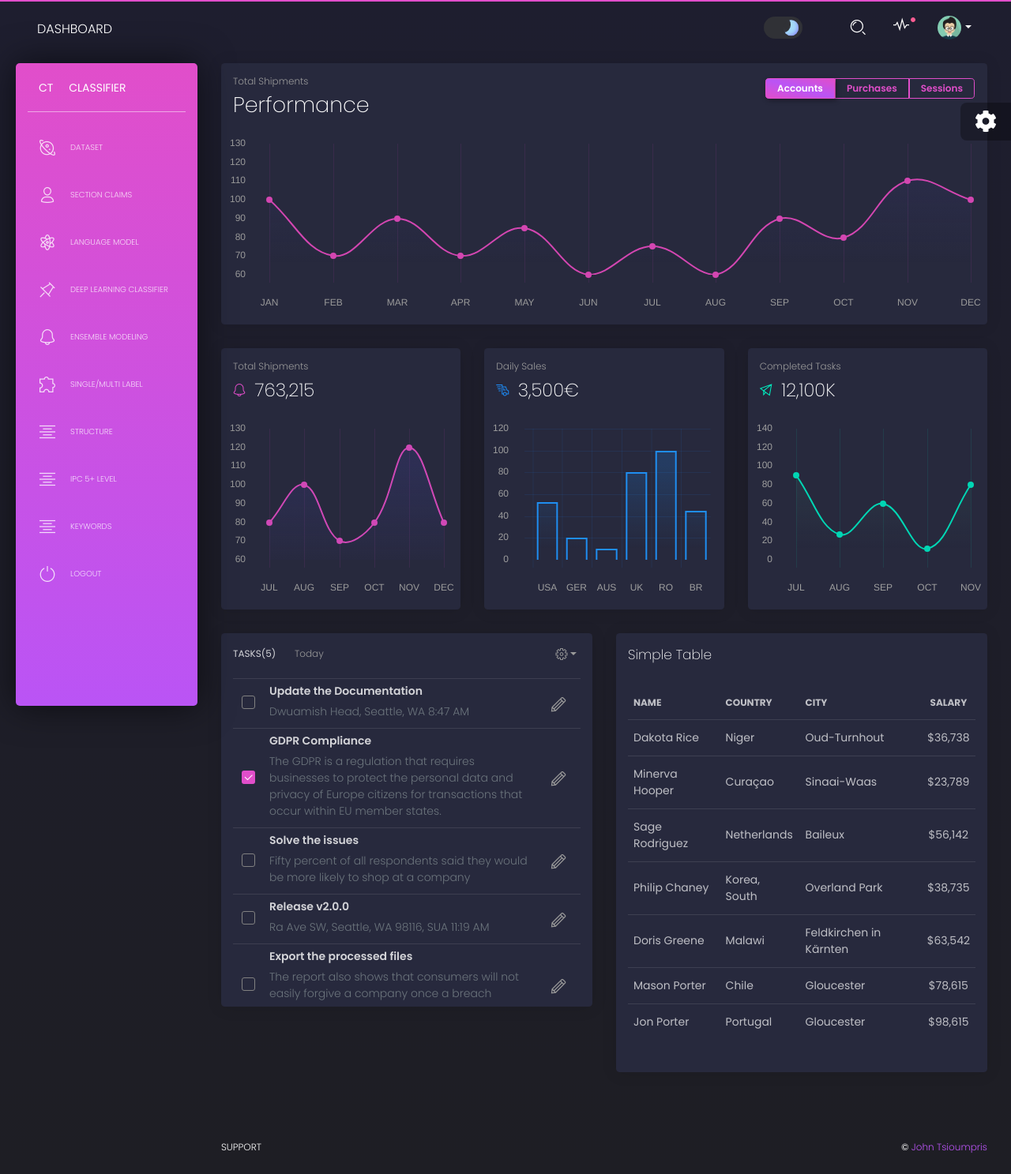
After one commit to tsgiannis/master_thesis, a Flask app: template apps/templates/home/index_original.html in a window 1280 px wide. The commit adds this page. Shown: the whole page at 79% size. Run offline with Flask 3, Linux system fonts and the light colour scheme; the template is opened without the code that fills it, so the values that code supplies are empty; parts of the project's set-up code (start-up, migrations or seed data) failed here and were passed over; some libraries are stand-ins or nearby versions.

Commit message:
Various Code changes

```diff
--- /dev/null
+++ b/apps/templates/home/index_original.html
@@ -0,0 +1,406 @@
+{% extends "layouts/base.html" %}
+
+{% block title %} Dashboard {% endblock %}
+
+<!-- Specific Page CSS goes HERE  -->
+{% block stylesheets %}{% endblock stylesheets %}
+
+{% block content %}
+
+    <div class="content">
+        <div class="row">
+            <div class="col-12">
+                <div class="card card-chart">
+                    <div class="card-header ">
+                        <div class="row">
+                            <div class="col-sm-6 text-left">
+                                <h5 class="card-category">Total Shipments</h5>
+                                <h2 class="card-title">Performance</h2>
+                            </div>
+                            <div class="col-sm-6">
+                                <div class="btn-group btn-group-toggle float-right" data-toggle="buttons">
+                                    <label class="btn btn-sm btn-primary btn-simple active" id="0">
+                                        <input type="radio" name="options" checked>
+                                        <span class="d-none d-sm-block d-md-block d-lg-block d-xl-block">Accounts</span>
+                                        <span class="d-block d-sm-none">
+                        <i class="tim-icons icon-single-02"></i>
+                    </span>
+                                    </label>
+                                    <label class="btn btn-sm btn-primary btn-simple" id="1">
+                                        <input type="radio" class="d-none d-sm-none" name="options">
+                                        <span class="d-none d-sm-block d-md-block d-lg-block d-xl-block">Purchases</span>
+                                        <span class="d-block d-sm-none">
+                        <i class="tim-icons icon-gift-2"></i>
+                    </span>
+                                    </label>
+                                    <label class="btn btn-sm btn-primary btn-simple" id="2">
+                                        <input type="radio" class="d-none" name="options">
+                                        <span class="d-none d-sm-block d-md-block d-lg-block d-xl-block">Sessions</span>
+                                        <span class="d-block d-sm-none">
+                        <i class="tim-icons icon-tap-02"></i>
+                    </span>
+                                    </label>
+                                </div>
+                            </div>
+                        </div>
+                    </div>
+                    <div class="card-body">
+                        <div class="chart-area">
+                            <canvas id="chartBig1"></canvas>
+                        </div>
+                    </div>
+                </div>
+            </div>
+        </div>
+        <div class="row">
+            <div class="col-lg-4">
+                <div class="card card-chart">
+                    <div class="card-header">
+                        <h5 class="card-category">Total Shipments</h5>
+                        <h3 class="card-title"><i class="tim-icons icon-bell-55 text-primary"></i> 763,215</h3>
+                    </div>
+                    <div class="card-body">
+                        <div class="chart-area">
+                            <canvas id="chartLinePurple"></canvas>
+                        </div>
+                    </div>
+                </div>
+            </div>
+            <div class="col-lg-4">
+                <div class="card card-chart">
+                    <div class="card-header">
+                        <h5 class="card-category">Daily Sales</h5>
+                        <h3 class="card-title"><i class="tim-icons icon-delivery-fast text-info"></i> 3,500€</h3>
+                    </div>
+                    <div class="card-body">
+                        <div class="chart-area">
+                            <canvas id="CountryChart"></canvas>
+                        </div>
+                    </div>
+                </div>
+            </div>
+            <div class="col-lg-4">
+                <div class="card card-chart">
+                    <div class="card-header">
+                        <h5 class="card-category">Completed Tasks</h5>
+                        <h3 class="card-title"><i class="tim-icons icon-send text-success"></i> 12,100K</h3>
+                    </div>
+                    <div class="card-body">
+                        <div class="chart-area">
+                            <canvas id="chartLineGreen"></canvas>
+                        </div>
+                    </div>
+                </div>
+            </div>
+        </div>
+        <div class="row">
+            <div class="col-lg-6 col-md-12">
+                <div class="card card-tasks">
+                    <div class="card-header ">
+                        <h6 class="title d-inline">Tasks(5)</h6>
+                        <p class="card-category d-inline">today</p>
+                        <div class="dropdown">
+                            <button type="button" class="btn btn-link dropdown-toggle btn-icon"
+                                    data-toggle="dropdown">
+                                <i class="tim-icons icon-settings-gear-63"></i>
+                            </button>
+                            <div class="dropdown-menu dropdown-menu-right" aria-labelledby="dropdownMenuLink">
+                                <a class="dropdown-item" href="#pablo">Action</a>
+                                <a class="dropdown-item" href="#pablo">Another action</a>
+                                <a class="dropdown-item" href="#pablo">Something else</a>
+                            </div>
+                        </div>
+                    </div>
+                    <div class="card-body ">
+                        <div class="table-full-width table-responsive">
+                            <table class="table">
+                                <tbody>
+                                <tr>
+                                    <td>
+                                        <div class="form-check">
+                                            <label class="form-check-label">
+                                                <input class="form-check-input" type="checkbox" value="">
+                                                <span class="form-check-sign">
+                            <span class="check"></span>
+                            </span>
+                                            </label>
+                                        </div>
+                                    </td>
+                                    <td>
+                                        <p class="title">Update the Documentation</p>
+                                        <p class="text-muted">Dwuamish Head, Seattle, WA 8:47 AM</p>
+                                    </td>
+                                    <td class="td-actions text-right">
+                                        <button type="button" rel="tooltip" title="" class="btn btn-link"
+                                                data-original-title="Edit Task">
+                                            <i class="tim-icons icon-pencil"></i>
+                                        </button>
+                                    </td>
+                                </tr>
+                                <tr>
+                                    <td>
+                                        <div class="form-check">
+                                            <label class="form-check-label">
+                                                <input class="form-check-input" type="checkbox" value="" checked="">
+                                                <span class="form-check-sign">
+                            <span class="check"></span>
+                            </span>
+                                            </label>
+                                        </div>
+                                    </td>
+                                    <td>
+                                        <p class="title">GDPR Compliance</p>
+                                        <p class="text-muted">The GDPR is a regulation that requires businesses to
+                                            protect the personal data and privacy of Europe citizens for
+                                            transactions that occur within EU member states.</p>
+                                    </td>
+                                    <td class="td-actions text-right">
+                                        <button type="button" rel="tooltip" title="" class="btn btn-link"
+                                                data-original-title="Edit Task">
+                                            <i class="tim-icons icon-pencil"></i>
+                                        </button>
+                                    </td>
+                                </tr>
+                                <tr>
+                                    <td>
+                                        <div class="form-check">
+                                            <label class="form-check-label">
+                                                <input class="form-check-input" type="checkbox" value="">
+                                                <span class="form-check-sign">
+                            <span class="check"></span>
+                            </span>
+                                            </label>
+                                        </div>
+                                    </td>
+                                    <td>
+                                        <p class="title">Solve the issues</p>
+                                        <p class="text-muted">Fifty percent of all respondents said they would be
+                                            more likely to shop at a company </p>
+                                    </td>
+                                    <td class="td-actions text-right">
+                                        <button type="button" rel="tooltip" title="" class="btn btn-link"
+                                                data-original-title="Edit Task">
+                                            <i class="tim-icons icon-pencil"></i>
+                                        </button>
+                                    </td>
+                                </tr>
+                                <tr>
+                                    <td>
+                                        <div class="form-check">
+                                            <label class="form-check-label">
+                                                <input class="form-check-input" type="checkbox" value="">
+                                                <span class="form-check-sign">
+                            <span class="check"></span>
+                            </span>
+                                            </label>
+                                        </div>
+                                    </td>
+                                    <td>
+                                        <p class="title">Release v2.0.0</p>
+                                        <p class="text-muted">Ra Ave SW, Seattle, WA 98116, SUA 11:19 AM</p>
+                                    </td>
+                                    <td class="td-actions text-right">
+                                        <button type="button" rel="tooltip" title="" class="btn btn-link"
+                                                data-original-title="Edit Task">
+                                            <i class="tim-icons icon-pencil"></i>
+                                        </button>
+                                    </td>
+                                </tr>
+                                <tr>
+                                    <td>
+                                        <div class="form-check">
+                                            <label class="form-check-label">
+                                                <input class="form-check-input" type="checkbox" value="">
+                                                <span class="form-check-sign">
+                            <span class="check"></span>
+                            </span>
+                                            </label>
+                                        </div>
+                                    </td>
+                                    <td>
+                                        <p class="title">Export the processed files</p>
+                                        <p class="text-muted">The report also shows that consumers will not easily
+                                            forgive a company once a breach exposing their personal data
+                                            occurs. </p>
+                                    </td>
+                                    <td class="td-actions text-right">
+                                        <button type="button" rel="tooltip" title="" class="btn btn-link"
+                                                data-original-title="Edit Task">
+                                            <i class="tim-icons icon-pencil"></i>
+                                        </button>
+                                    </td>
+                                </tr>
+                                <tr>
+                                    <td>
+                                        <div class="form-check">
+                                            <label class="form-check-label">
+                                                <input class="form-check-input" type="checkbox" value="">
+                                                <span class="form-check-sign">
+                            <span class="check"></span>
+                            </span>
+                                            </label>
+                                        </div>
+                                    </td>
+                                    <td>
+                                        <p class="title">Arival at export process</p>
+                                        <p class="text-muted">Capitol Hill, Seattle, WA 12:34 AM</p>
+                                    </td>
+                                    <td class="td-actions text-right">
+                                        <button type="button" rel="tooltip" title="" class="btn btn-link"
+                                                data-original-title="Edit Task">
+                                            <i class="tim-icons icon-pencil"></i>
+                                        </button>
+                                    </td>
+                                </tr>
+                                </tbody>
+                            </table>
+                        </div>
+                    </div>
+                </div>
+            </div>
+            <div class="col-lg-6 col-md-12">
+                <div class="card ">
+                    <div class="card-header">
+                        <h4 class="card-title"> Simple Table</h4>
+                    </div>
+                    <div class="card-body">
+                        <div class="table-responsive">
+                            <table class="table tablesorter " id="">
+                                <thead class=" text-primary">
+                                <tr>
+                                    <th>
+                                        Name
+                                    </th>
+                                    <th>
+                                        Country
+                                    </th>
+                                    <th>
+                                        City
+                                    </th>
+                                    <th class="text-center">
+                                        Salary
+                                    </th>
+                                </tr>
+                                </thead>
+                                <tbody>
+                                <tr>
+                                    <td>
+                                        Dakota Rice
+                                    </td>
+                                    <td>
+                                        Niger
+                                    </td>
+                                    <td>
+                                        Oud-Turnhout
+                                    </td>
+                                    <td class="text-center">
+                                        $36,738
+                                    </td>
+                                </tr>
+                                <tr>
+                                    <td>
+                                        Minerva Hooper
+                                    </td>
+                                    <td>
+                                        Curaçao
+                                    </td>
+                                    <td>
+                                        Sinaai-Waas
+                                    </td>
+                                    <td class="text-center">
+                                        $23,789
+                                    </td>
+                                </tr>
+                                <tr>
+                                    <td>
+                                        Sage Rodriguez
+                                    </td>
+                                    <td>
+                                        Netherlands
+                                    </td>
+                                    <td>
+                                        Baileux
+                                    </td>
+                                    <td class="text-center">
+                                        $56,142
+                                    </td>
+                                </tr>
+                                <tr>
+                                    <td>
+                                        Philip Chaney
+                                    </td>
+                                    <td>
+                                        Korea, South
+                                    </td>
+                                    <td>
+                                        Overland Park
+                                    </td>
+                                    <td class="text-center">
+                                        $38,735
+                                    </td>
+                                </tr>
+                                <tr>
+                                    <td>
+                                        Doris Greene
+                                    </td>
+                                    <td>
+                                        Malawi
+                                    </td>
+                                    <td>
+                                        Feldkirchen in Kärnten
+                                    </td>
+                                    <td class="text-center">
+                                        $63,542
+                                    </td>
+                                </tr>
+                                <tr>
+                                    <td>
+                                        Mason Porter
+                                    </td>
+                                    <td>
+                                        Chile
+                                    </td>
+                                    <td>
+                                        Gloucester
+                                    </td>
+                                    <td class="text-center">
+                                        $78,615
+                                    </td>
+                                </tr>
+                                <tr>
+                                    <td>
+                                        Jon Porter
+                                    </td>
+                                    <td>
+                                        Portugal
+                                    </td>
+                                    <td>
+                                        Gloucester
+                                    </td>
+                                    <td class="text-center">
+                                        $98,615
+                                    </td>
+                                </tr>
+                                </tbody>
+                            </table>
+                        </div>
+                    </div>
+                </div>
+            </div>
+        </div>
+    </div>
+
+{% endblock content %}
+
+<!-- Specific Page JS goes HERE  -->
+{% block javascripts %}
+
+<script>
+    $(document).ready(function () {
+        // Javascript method's body can be found in assets/js/demos.js
+        demo.initDashboardPageCharts();
+
+    });
+</script>
+
+{% endblock javascripts %}
--- a/apps/templates/layouts/base.html
+++ b/apps/templates/layouts/base.html
@@ -41,6 +41,9 @@
     {% block stylesheets %}{% endblock stylesheets %}
 
 </head>
+
+
+
 <body class="">
 
     <div class="wrapper">
```
Also changed, not shown: apps/home/routes.py (+13 -1 lines), apps/templates/home/index.html (+25 -64 lines), apps/utilities.py (added, +24 -0 lines), emails.txt (added, +8 -0 lines), quick_dirty/table_row_dynamic.py (added, +20 -0 lines), quick_dirty/utilities.py (added, +24 -0 lines), apps/main_code.py (added).
